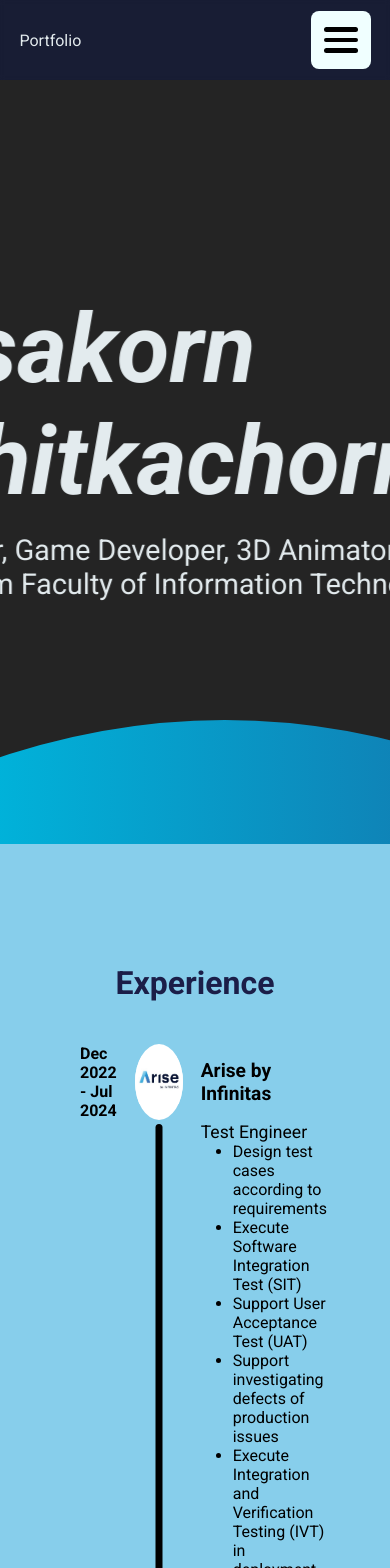
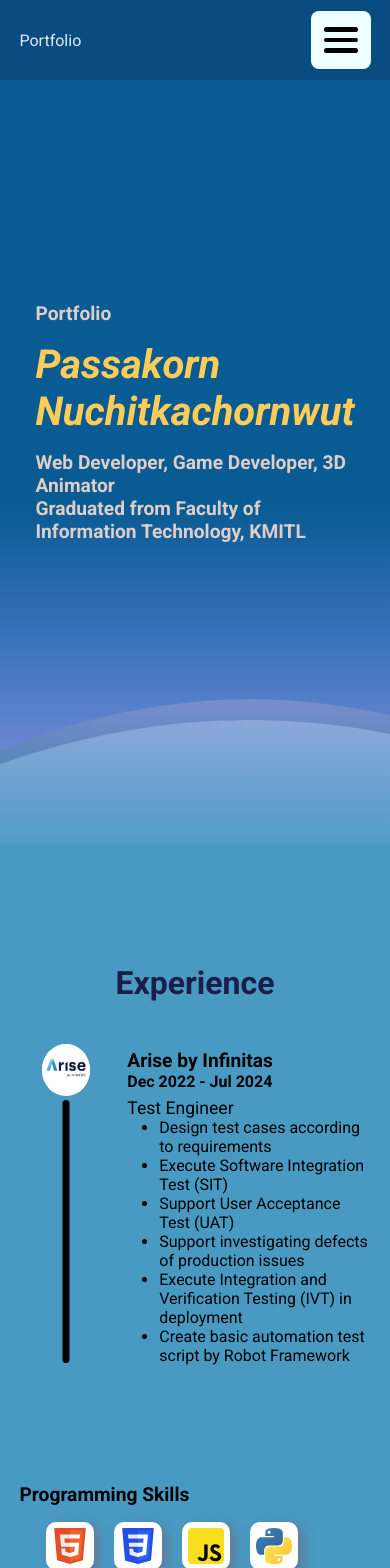
Before and after one commit to biogolf10457/portfolio-react, a React (Create React App) app: page / in a window 390 px wide. Shown: the top 1568 px of the page. Built offline with nearby package versions, Linux system fonts and the light colour scheme; grey boxes are pictures that could not be loaded.

Commit message:
change theme color, add waves at header, media query for responsive

```diff
--- a/src/components/Experience/Experience.css
+++ b/src/components/Experience/Experience.css
@@ -3,11 +3,11 @@
   min-height: 100vh;
   width: 100%;
   padding: 7.5rem 20vw;
-    background-color: skyblue;
+  background-color: #489ac2;
   z-index: 1;
 }
 
-.experienceTitle{
+.experienceTitle {
   text-align: center;
   color: rgb(27, 30, 72);
   padding-bottom: 2.5rem;
@@ -25,10 +25,16 @@
 }
 
 .worksLogo {
-  text-align: center;
+  display: flex;
+  justify-content: center;
+}
+
+.worksLogoBackground {
   background-color: white;
   border-radius: 50%;
   overflow: hidden;
+  width: fit-content;
+  height: fit-content;
 }
 
 .worksName {
@@ -38,13 +44,18 @@
   width: 75%;
 }
 
+.worksDateMobile {
+  display: none;
+  font-size: 1rem;
+}
+
 .worksDescription {
   font-size: 1.1rem;
   padding-left: 1rem;
   width: 60%;
 }
 
-.worksDescription>ul {
+.worksDescription > ul {
   font-size: 1rem;
   padding-left: 2rem;
 }
@@ -55,7 +66,7 @@
 
 .timelineBar {
   width: 7px;
-  position:absolute;
+  position: absolute;
   top: 2px;
   bottom: 2px;
   left: 50%;
@@ -88,3 +99,18 @@
 .skillGroupLogo {
   margin-left: 16px;
 }
+
+@media screen and (max-width: 830px) {
+  .experinceContainer {
+    padding: 7.5rem 5vw;
+  }
+  .worksDate {
+    padding-right: 0;
+  }
+  .worksDate > div {
+    display: none;
+  }
+  .worksDateMobile {
+    display: block;
+  }
+}
--- a/src/components/Experience/Experience.jsx
+++ b/src/components/Experience/Experience.jsx
@@ -12,11 +12,18 @@ const Content = () => {
       <table className="works">
         <tbody>
           <tr>
-            <td className="worksDate">Dec 2022 - Jul 2024</td>
+            <td className="worksDate">
+              <div>Dec 2022 - Jul 2024</div>
+            </td>
             <td className="worksLogo">
-              <img src={logo} alt="arise" width={"48px"} />
+              <div className="worksLogoBackground">
+                <img src={logo} alt="arise" width={"48px"} />
+              </div>
             </td>
-            <td className="worksName">Arise by Infinitas</td>
+            <td className="worksName">
+              <div>Arise by Infinitas</div>
+              <div className="worksDateMobile">Dec 2022 - Jul 2024</div>
+            </td>
           </tr>
           <tr>
             <td></td>
--- a/src/components/Header/Header.css
+++ b/src/components/Header/Header.css
@@ -2,11 +2,12 @@
   position: relative;
   display: flex;
   justify-content: space-between;
-  min-height: 100vh;
+  height: 100vh;
   width: 100%;
-  transform-style: preserve-3d;
-  z-index: -1;
-  color: rgb(227, 235, 238);
+  color: #dfcec7;
+  font-weight: bold;
+  /* text-shadow: 2px 2px 2px rgb(116, 165, 213); */
+  background: linear-gradient(180deg, #095b93 60%, #3771bb 75%, #6f89d4 90%);
 }
 
 .headerTitle {
@@ -17,6 +18,8 @@
 }
 
 .headerName {
+  color: #ffcc57;
+  text-shadow: none;
   font-size: 6rem;
   font-style: italic;
   font-weight: 700;
@@ -30,5 +33,18 @@
 #svg1 {
   position: absolute;
   bottom: 0;
-  left: -20px;
 }
+
+#svg2 {
+  position: absolute;
+  bottom: 0;
+}
+
+@media screen and (max-width: 830px) {
+  .headerName {
+    font-size: 2.5rem;
+  }
+  .headerDescription {
+    font-size: 1.2rem;
+  }
+}
--- a/src/components/Header/Header.jsx
+++ b/src/components/Header/Header.jsx
@@ -7,9 +7,8 @@ const Header = () => {
       <div className="headerTitle">
         <div className="headerDescription">Portfolio</div>
         <div className="headerName">
-          Passakorn
-          <br />
-          Nuchitkachornwut
+          <div>Passakorn</div>
+          <div>Nuchitkachornwut</div>
         </div>
         <div className="headerDescription">
           Web Developer, Game Developer, 3D Animator
@@ -19,16 +18,42 @@ const Header = () => {
       </div>
       <div className="headerPicture"></div>
       <svg
+        id="svg2"
+        height={"350"}
+        width={"1920"}
+        viewBox="0 0 100 75"
+        preserveAspectRatio="none"
+      >
+        <linearGradient id="grad2" x1="0%" y1="0%" x2="0%" y2="100%">
+          <stop offset="0%" stopColor="#8391D2" />
+          <stop offset="100%" stopColor="#2779A1" />
+        </linearGradient>
+        <path
+          d="m 0 55 q 13 -22 26 0 q 16 24 32 0 q 22 -32 44 0 v 25 h -102 z"
+          fill="url(#grad2)"
+        >
+          <animate
+            repeatCount="indefinite"
+            fill="url(#grad1)"
+            attributeName="d"
+            dur="5s"
+            values="m 0 55 q 13 -22 26 0 q 16 24 32 0 q 22 -32 44 0 v 25 h -102 z;
+                                m 0 55 q 13 22 26 0 q 16 -24 32 0 q 22 32 44 0 v 25 h -102 z;
+                                m 0 55 q 13 -22 26 0 q 16 24 32 0 q 22 -32 44 0 v 25 h -102 z;
+                                "
+          ></animate>
+        </path>
+      </svg>
+      <svg
         id="svg1"
         height={"300"}
         width={"1920"}
-        viewBox="0 0 102 75"
+        viewBox="0 0 100 75"
         preserveAspectRatio="none"
       >
-        <linearGradient id="grad1" x1="0%" y1="0%" x2="100%" y2="0%">
-          <stop offset="0%" stop-color="#00B4DB" />
-          <stop offset="50%" stop-color="#224488" />
-          <stop offset="100%" stop-color="#0083B0" />
+        <linearGradient id="grad1" x1="0%" y1="0%" x2="0%" y2="100%">
+          <stop offset="0%" stopColor="#94AADD" />
+          <stop offset="100%" stopColor="#489AC2" />
         </linearGradient>
         <path
           d="m 0 55 q 13 -22 26 0 q 16 24 32 0 q 22 -32 44 0 v 25 h -102 z"
@@ -38,10 +63,14 @@ const Header = () => {
             repeatCount="indefinite"
             fill="url(#grad1)"
             attributeName="d"
-            dur="7s"
-            values="m 0 55 q 13 -22 26 0 q 16 24 32 0 q 22 -32 44 0 v 25 h -102 z;
-                                m 0 55 q 13 22 26 0 q 16 -24 32 0 q 22 32 44 0 v 25 h -102 z;
-                                m 0 55 q 13 -22 26 0 q 16 24 32 0 q 22 -32 44 0 v 25 h -102 z;
+            dur="4s"
+            // values="m 0 55 q 13 -22 26 0 q 16 24 32 0 q 22 -32 44 0 v 25 h -102 z;
+            //                     m 0 55 q 13 22 26 0 q 16 -24 32 0 q 22 32 44 0 v 25 h -102 z;
+            //                     m 0 55 q 13 -22 26 0 q 16 24 32 0 q 22 -32 44 0 v 25 h -102 z;
+            //                     "
+            values="M 0 55 Q 10 35 20 55 Q 30 75 40 55 Q 50 35 60 55 Q 70 75 80 55 Q 90 35 100 55 V 75 H 0 z;
+                    M 0 55 Q 10 75 20 55 Q 30 35 40 55 Q 50 75 60 55 Q 70 35 80 55 Q 90 75 100 55 V 75 H 0 z;
+                    M 0 55 Q 10 35 20 55 Q 30 75 40 55 Q 50 35 60 55 Q 70 75 80 55 Q 90 35 100 55 V 75 H 0 z;
                                 "
           ></animate>
         </path>
--- a/src/components/Navbar/Navbar.css
+++ b/src/components/Navbar/Navbar.css
@@ -9,7 +9,7 @@
   position: fixed;
   top: 0;
   z-index: 3;
-    background-color: rgb(13, 23, 68, 0.5);
+  background-color: rgb(13, 23, 68, 0.2);
   color: rgb(227, 235, 238);
   backdrop-filter: blur(2px);
 }
@@ -83,7 +83,7 @@
     text-align: center;
   }
 
-    .navMenu > .navMenuItem:not(:last-child){
+  .navMenu > .navMenuItem:not(:last-child) {
     border-bottom: dashed 1px #000;
   }
 }
--- a/src/components/Project/Project.css
+++ b/src/components/Project/Project.css
@@ -13,7 +13,7 @@
 
 .projectTitle {
   text-align: center;
-  color: rgb(227, 235, 238);
+  color: #ffcc57;
   margin-bottom: 2rem;
 }
 
@@ -24,8 +24,8 @@
   font-weight: bold;
   margin-bottom: 1.5rem;
   padding: 0.5rem 1rem;
-  color: rgb(0, 17, 255);
-  background-color: rgb(255, 153, 0);
+  color: rgb(27, 30, 72);
+  background-color: #ffcc57;
   border-radius: 10px;
 }
 
@@ -34,3 +34,15 @@
   grid-template-columns: 33% 33% 33%;
   gap: 1rem 1rem;
 }
+
+@media screen and (max-width: 1024px) {
+  .projectCardContainer {
+    grid-template-columns: auto auto;
+  }
+}
+
+@media screen and (max-width: 830px) {
+  .projectCardContainer {
+    grid-template-columns: auto;
+  }
+}
--- a/src/components/ProjectCard/ProjectCard.css
+++ b/src/components/ProjectCard/ProjectCard.css
@@ -1,7 +1,7 @@
 .projectCard {
   border-radius: 15px;
   width: 25vw;
-  aspect-ratio: 0.7;
+  height: 37rem;
   padding: 0;
   overflow: hidden;
   display: flex;
@@ -9,13 +9,13 @@
   justify-content: space-between;
   background-repeat: no-repeat;
   background-position: center top;
-  background-size: 40vw;
+  background-size: auto 70%;
   transition: 200ms;
   box-shadow: 5px 5px 20px rgba(0, 0, 0, 0.6);
 }
 
 .projectCard:hover {
-  background-size: 50vw;
+  background-size: auto 80%;
 }
 
 .projectCardTitle {
@@ -78,3 +78,24 @@
   display: flex;
   justify-content: space-around;
 }
+
+@media screen and (max-width: 1024px) {
+  .projectCard {
+    width: 38vw;
+  }
+}
+
+@media screen and (max-width: 830px) {
+  .projectCard {
+    width: 80vw;
+    height: 40rem;
+  }
+
+  .projectCardTitle {
+    margin: 1rem;
+  }
+
+  .projectFooter {
+    padding: 1.25rem 1rem;
+  }
+}
```
Lines whose indentation alone changed are shown as unchanged.
